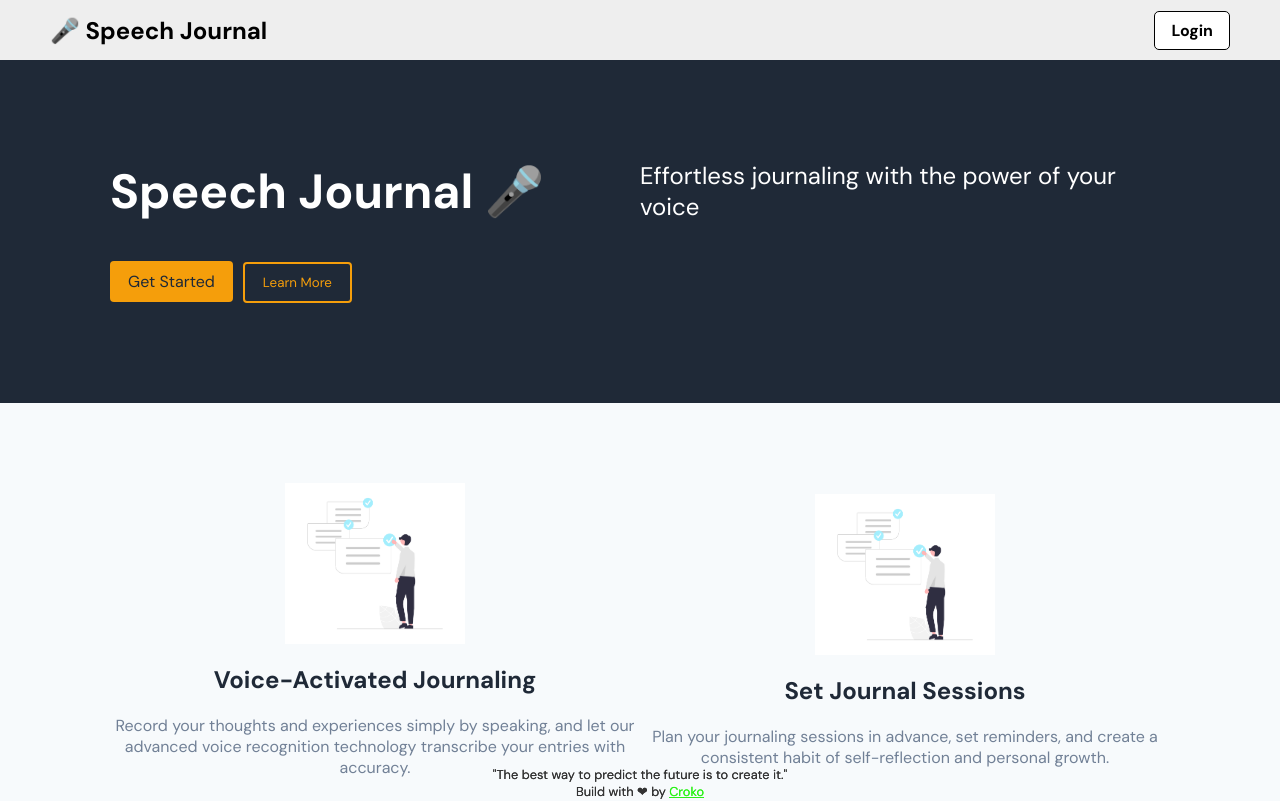
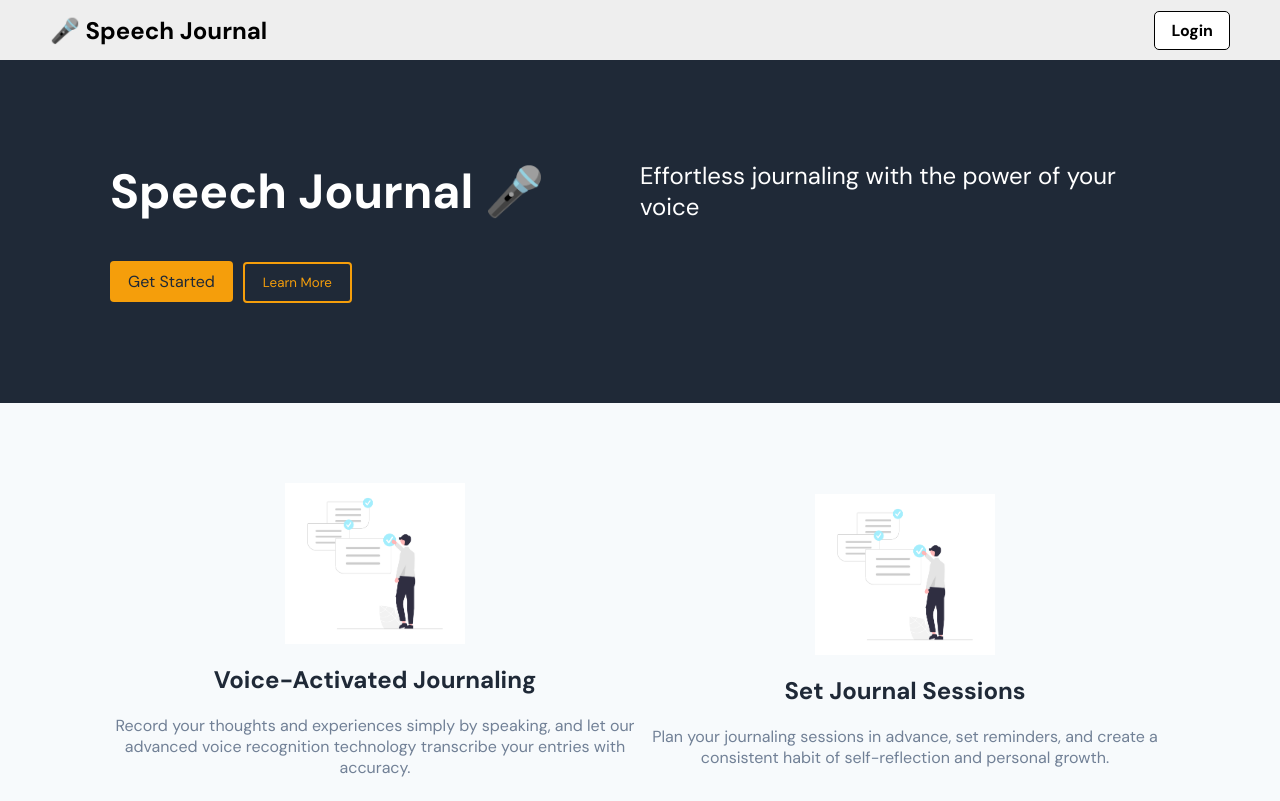
Before and after one commit to croko22/speech-journal, a React (Vite) app: page / in a window 1280 px wide. Shown: the top 801 px of the page. Built offline with nearby package versions, Linux system fonts and the light colour scheme; no server answers.

Commit message:
c: Footer just for the landing

```diff
--- a/src/components/Footer/Footer.jsx
+++ b/src/components/Footer/Footer.jsx
@@ -1,4 +1,3 @@
-import React from "react";
 import "./Footer.scss";
 
 const Footer = () => {
--- a/src/components/Footer/Footer.scss
+++ b/src/components/Footer/Footer.scss
@@ -2,13 +2,7 @@ footer {
   color: #333;
   padding: 1rem;
   text-align: center;
-  position: fixed;
-  height: 50px;
-  bottom: 0px;
-  left: 0px;
-  right: 0px;
-  margin-bottom: 0px;
-  font-size: 0.8rem;
+  font-size: 1rem;
   a {
     color: #29f116;
   }
```
